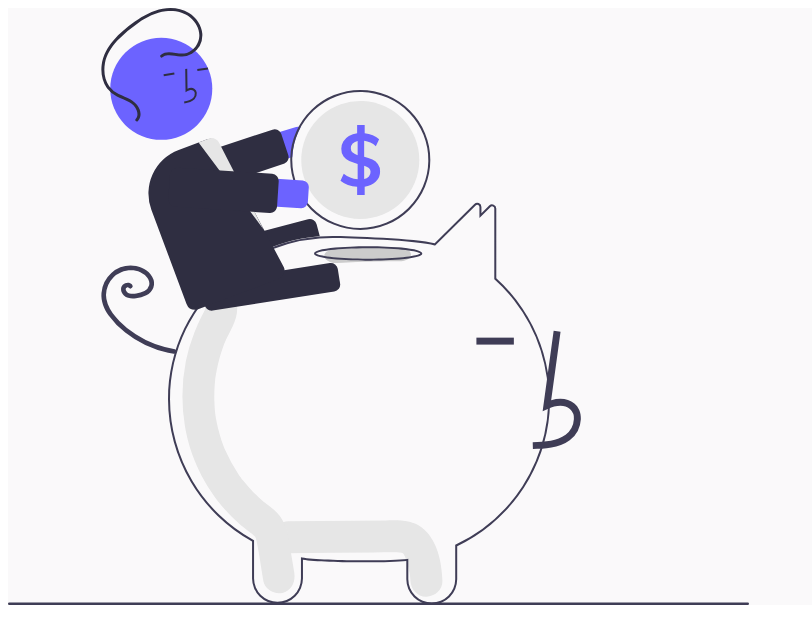
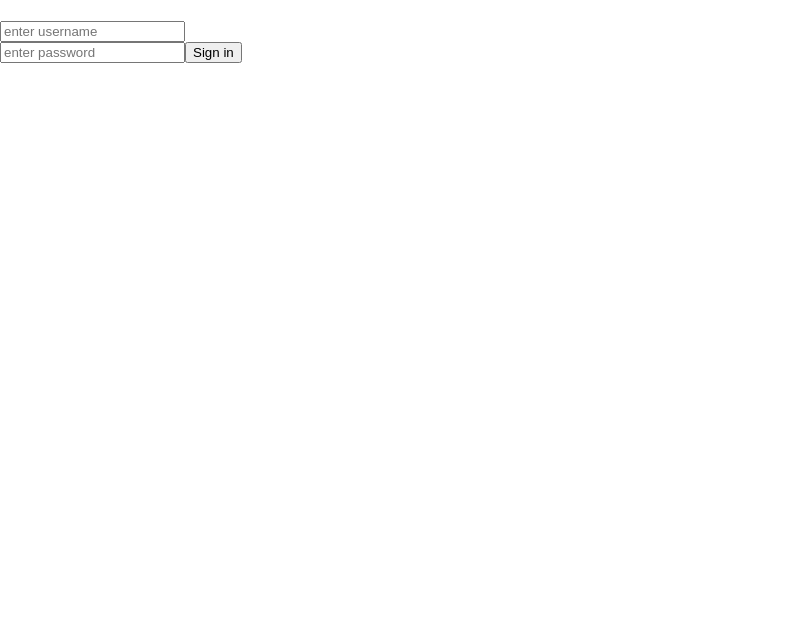
Before and after one commit to Yazanibesh/x, a React (Create React App) app: page /signin in a window 1280 px wide. Shown: the top 644 px of the page, without its empty margins (0-812 px from the left). Built offline with nearby package versions, Linux system fonts and the light colour scheme.

Commit message:
created navigation , view , signIn

```diff
--- a/src/App.tsx
+++ b/src/App.tsx
@@ -2,6 +2,10 @@ import React from "react";
 //import {Greeting} from "./components/greeting/Greeting";
 import { Routes } from "./routes/Routes";
 import {DesktopNavigation} from "./components/navigation/desktopnavigation/DesktopNavigation";
+import "./shared/css/Global.css";
+
+
+
 // eslint-disable-next-line @typescript-eslint/explicit-module-boundary-types
 function App() {
 	return (
--- a/src/components/navigation/desktopnavigation/DesktopNavigation.css
+++ b/src/components/navigation/desktopnavigation/DesktopNavigation.css
@@ -2,7 +2,7 @@
     display: grid;
 
     grid-template-columns: repeat(20,1fr);
-    background-color:rgb(250, 249, 250) ;
+    background-color:rgb(238, 82, 238) ;
 }
 /* .navigationLogotype{
     width: 900px ;
--- a/src/components/navigation/desktopnavigation/DesktopNavigation.tsx
+++ b/src/components/navigation/desktopnavigation/DesktopNavigation.tsx
@@ -1,14 +1,22 @@
 import React from "react";
 import "./DesktopNavigation.css";
 import Logotype from "../../../shared/images/logotype.svg";
-
+import { useHistory } from "react-router-dom";
+import RoutingPath from "../../../routes/RoutingPath";
 // eslint-disable-next-line @typescript-eslint/explicit-module-boundary-types
 export const  DesktopNavigation = () => {
+	const history = useHistory();
 	return (
 		<div className = "desktopnavigationWrapper">
 			<img className = "navigationLogotype"
 				src = { Logotype}
 				alt = {" "} />
+
+			<span onClick = {() => history.push(RoutingPath.homeView)}>Products</span>
+			<span onClick = {() => history.push(RoutingPath.homeView)}>Brands</span>
+			<span onClick = {() => history.push(RoutingPath.homeView)}>News</span>
+			<span onClick = {() => history.push(RoutingPath.homeView)}>Guidline</span>
+			<span onClick = {() => history.push(RoutingPath.signInView)}>Sign in</span>
 		</div>
 	);
 };
--- a/src/routes/Routes.tsx
+++ b/src/routes/Routes.tsx
@@ -2,19 +2,27 @@ import { BrowserRouter, Switch, Route } from "react-router-dom";
 import React  from "react";
 import { HomeView } from "../views/HomeView";
 import { AboutView } from "../views/AboutView";
+import RoutingPath from "./RoutingPath";
+import { SignInView } from "../views/SignInView";
 
 // eslint-disable-next-line @typescript-eslint/explicit-module-boundary-types
 export const Routes = (props: {children: React.ReactChild}) => {
+	// eslint-disable-next-line @typescript-eslint/no-unused-vars
 	const { children } = props ;
 	return(
 		<BrowserRouter>
-			{children}
 			<Switch>
-				< Route exact path={"/home"} component={HomeView} />
-				< Route exact path={"/about"} component={AboutView} />
+				< Route exact path={RoutingPath.homeView} component={HomeView} />
+				< Route exact path={RoutingPath.aboutView} component={AboutView} />
+				< Route exact path={RoutingPath.signInView} component={SignInView} />
+				< Route component ={HomeView} />
 			</Switch>
 
 		</BrowserRouter>
 	);
 
 };
+
+// <BrowserRouter> tar hand om våran routes
+// < Route component ={HomeView} />  kan använda error view  ex: erorr 404 ( i vanligt liv  )
+// </Switch> set till att endast en navigation kan laddas in åt gången , Routes : URL ( i vanligt liv  )
--- /dev/null
+++ b/src/routes/RoutingPath.ts
@@ -0,0 +1,11 @@
+const homeView = "/";
+const aboutView ="/about";
+const signInView ="/signin";
+
+export default{
+
+	homeView,
+	aboutView,
+	signInView
+
+};
--- /dev/null
+++ b/src/shared/css/Global.css
@@ -0,0 +1,5 @@
+body{
+
+    margin: 0;
+    padding: 0;
+}
--- /dev/null
+++ b/src/shared/interface/Interface.ts
@@ -0,0 +1,6 @@
+export interface loginCredentials{
+
+    username: string,
+    password: string
+
+}
--- /dev/null
+++ b/src/views/SignInView.tsx
@@ -0,0 +1,48 @@
+import React from "react";
+import {useState} from "react";
+import {loginCredentials} from "../shared/interface/interface";
+import {useHistory } from "react-router-dom";
+import RoutingPath from "../routes/RoutingPath";
+
+// eslint-disable-next-line @typescript-eslint/explicit-module-boundary-types
+export const SignInView = () => {
+	// eslint-disable-next-line @typescript-eslint/no-unused-vars
+	const history = useHistory();
+	const [loginCredentials, setLoginCredentials] = useState<loginCredentials>({username: "", password: "" });
+
+	const signIn = () =>{
+		history.push(RoutingPath.homeView);
+
+	};
+	return (
+
+		<div>
+
+			<h1>{loginCredentials.username} </h1>
+			<form>
+				<input
+					placeholder = "enter username"
+					onChange ={ event => setLoginCredentials ({...loginCredentials, username: event.target.value}) } /> <br />
+				<input
+					placeholder = "enter password"
+					onChange ={ event => setLoginCredentials ({...loginCredentials, password: event.target.value}) } />
+				<button onClick = {() => signIn()}>Sign in </button>
+			</form>
+		</div>
+	);
+};
+
+
+
+// usefel codes down side
+//export const SignInView = () => {
+//const[value, setValue] = useState("Yazan");
+
+//return (
+//	<div>
+//		<h1> {value}</h1>
+//		<button onClick ={() => setValue (" Not Yazan ")}> Update State Value </button>
+//        username: <input onChange = { event => setValue (event.target.value)} />
+//	</div>
+//);
+//};
```
